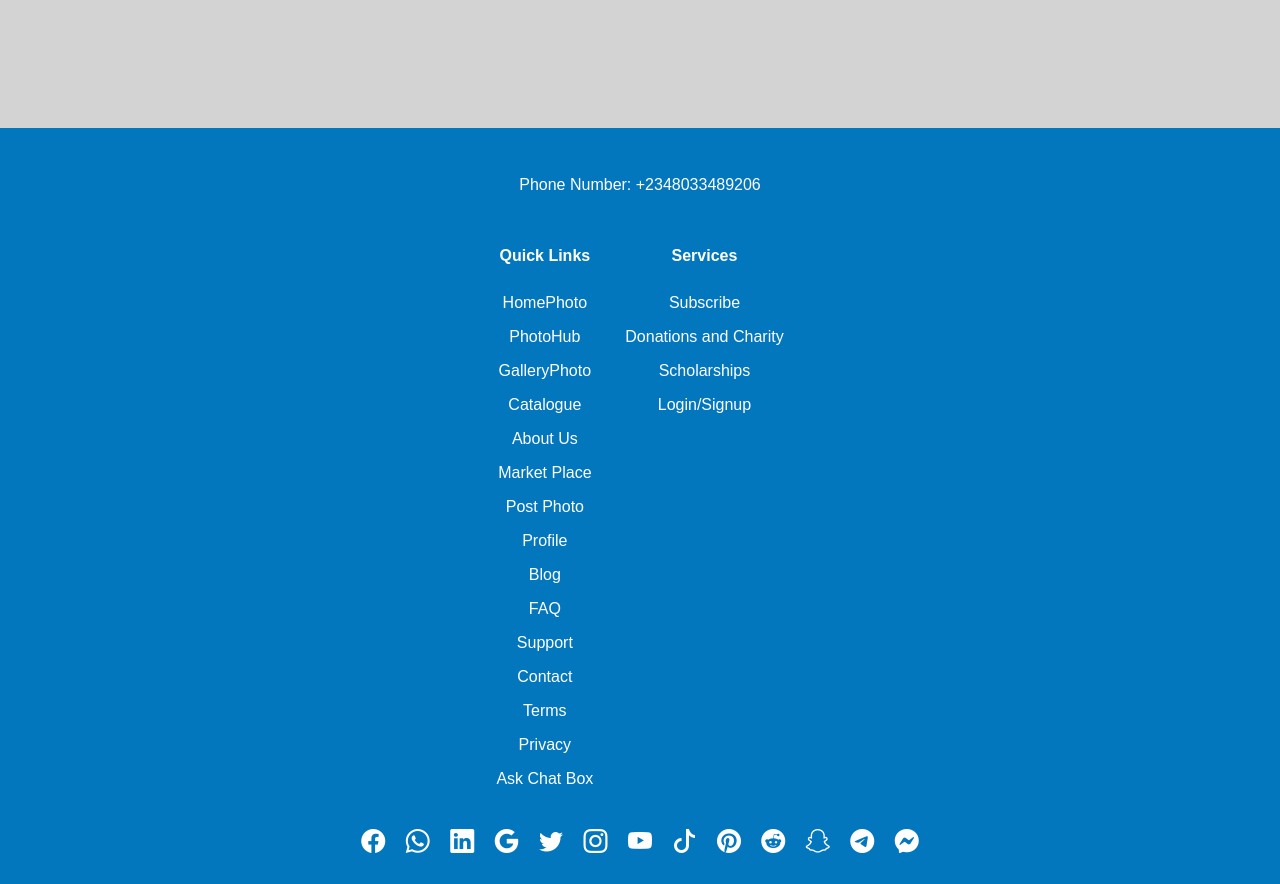
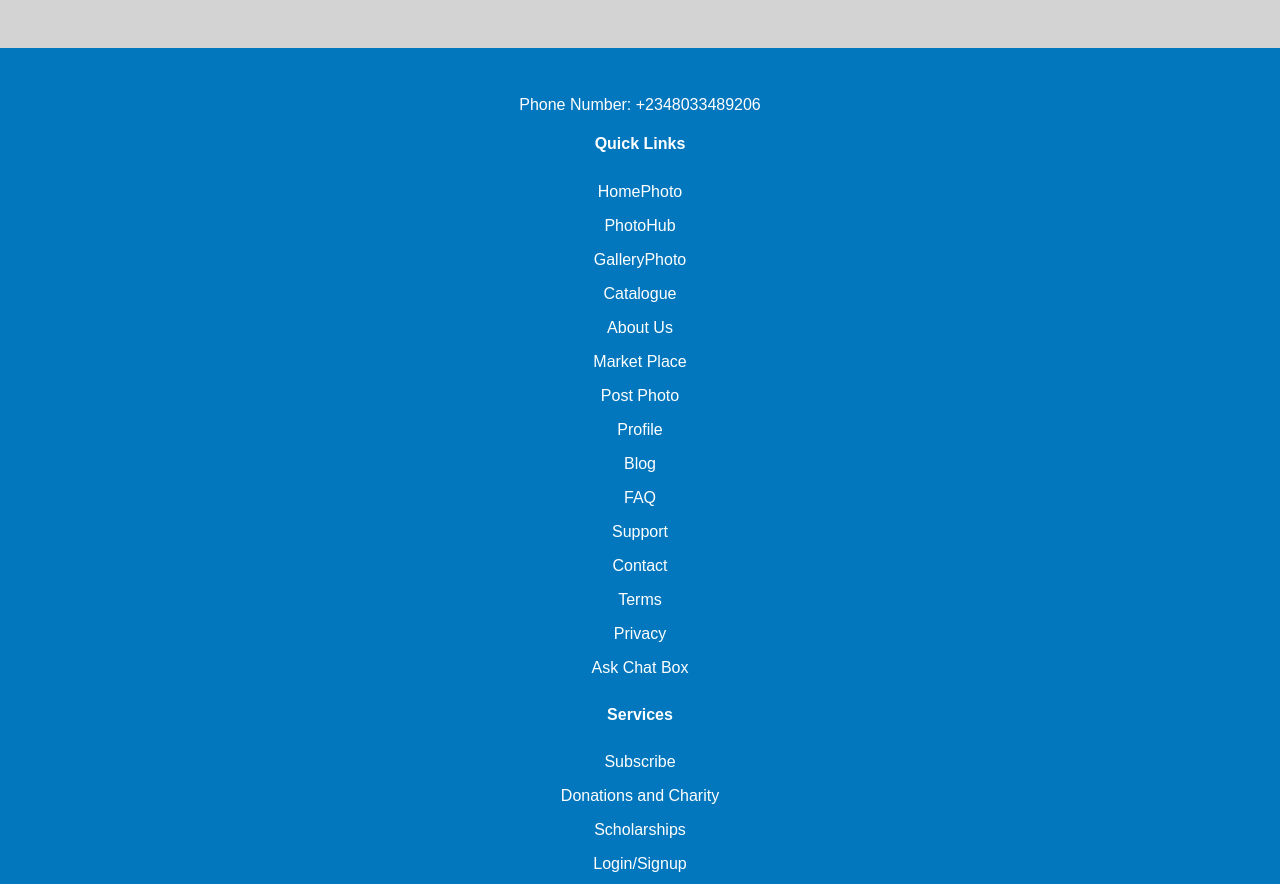
Before and after one commit to EbenyICT/Ebenezer-Aliriguzo, a website built with Vite: page index.html in a window 1280 px wide. Shown: the part 720-1604 px from the top of the page. Built offline with nearby package versions, Linux system fonts and the light colour scheme.

Commit message:
Update index.css

```diff
--- a/src/index.css
+++ b/src/index.css
@@ -32,45 +32,16 @@ body {
     text-decoration: none;
 }
 
-footer {
+header {
     background-color: #0277bd;
     color: white;
-    padding: 2rem 0;
+    padding: 0.5rem 0;
     text-align: center;
-}
-
-.footer-content {
-    max-width: 900px;
-    margin: 0 auto;
-}
-
-.footer-links a {
-    color: white;
-    text-decoration: none;
-    display: block;
-    padding: 0.5rem 0;
-    margin-right: 1rem; /* Added spacing between links */
-    margin-left: 1rem;  /* Added spacing between links */
-}
-
-.footer-links {
-    display: flex;
-    justify-content: center;
-    flex-wrap: wrap;
-}
-
-.footer-category {
-    margin: 1rem 0;
-}
-
-.social-icons {
-    margin-top: 1rem;
-}
-
-.social-icons a {
-    color: white;
-    margin: 0.5rem;
-    font-size: 1.5rem;
+    position: fixed;
+    width: 100%;
+    top: 2rem;
+    z-index: 999;
+    height: 2rem;
 }
 
 nav {
@@ -171,7 +142,35 @@ main {
     text-align: center;
 }
 
-/* Style for spacing */
-.footer-space {
-    margin: 0 1rem;
+footer {
+    background-color: #0277bd;
+    color: white;
+    padding: 2rem 0;
+    text-align: center;
 }
+
+.footer-content {
+    max-width: 900px;
+    margin: 0 auto;
+}
+
+.footer-links a {
+    color: white;
+    text-decoration: none;
+    display: block;
+    padding: 0.5rem 0;
+}
+
+.footer-category {
+    margin: 1rem 0;
+}
+
+.social-icons {
+    margin-top: 1rem;
+}
+
+.social-icons a {
+    color: white;
+    margin: 0.5rem;
+    font-size: 1.5rem;
+}
```
